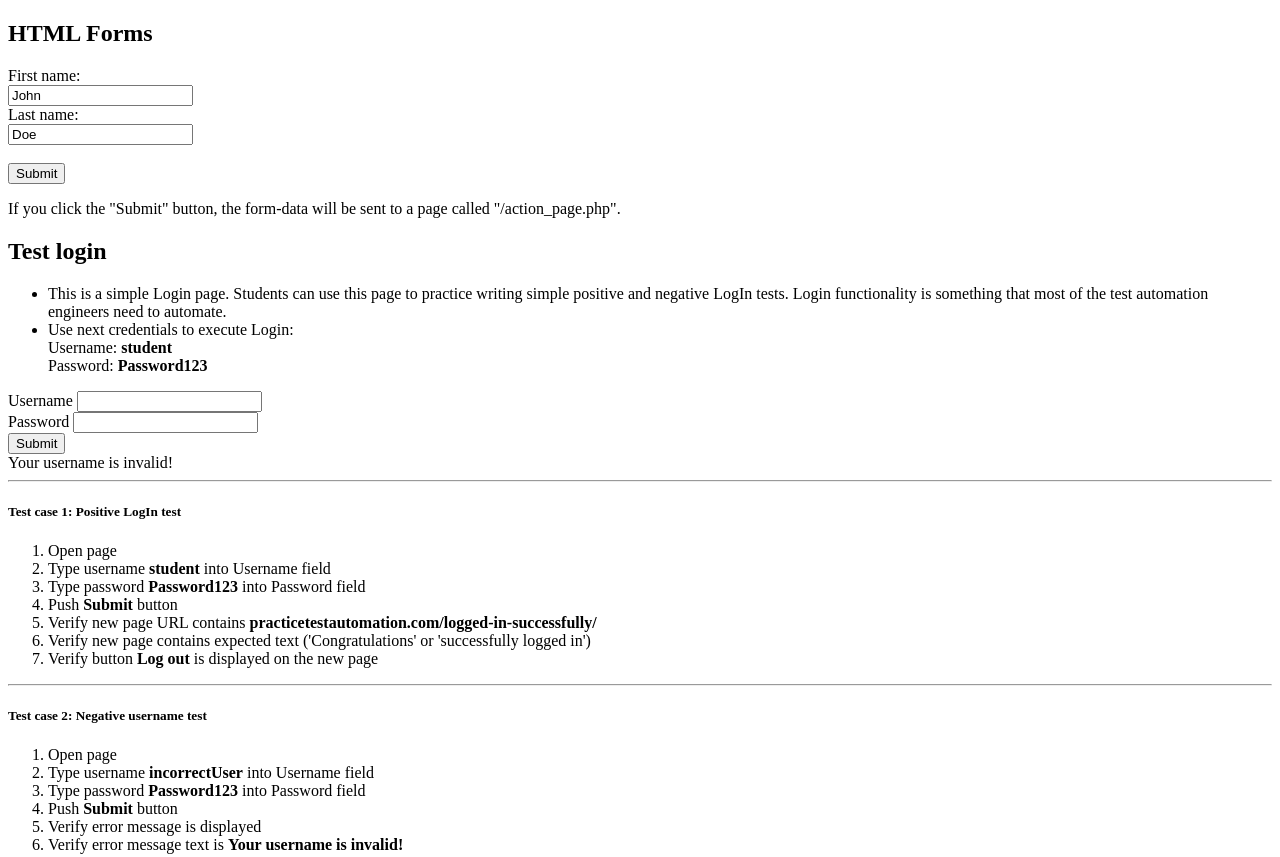
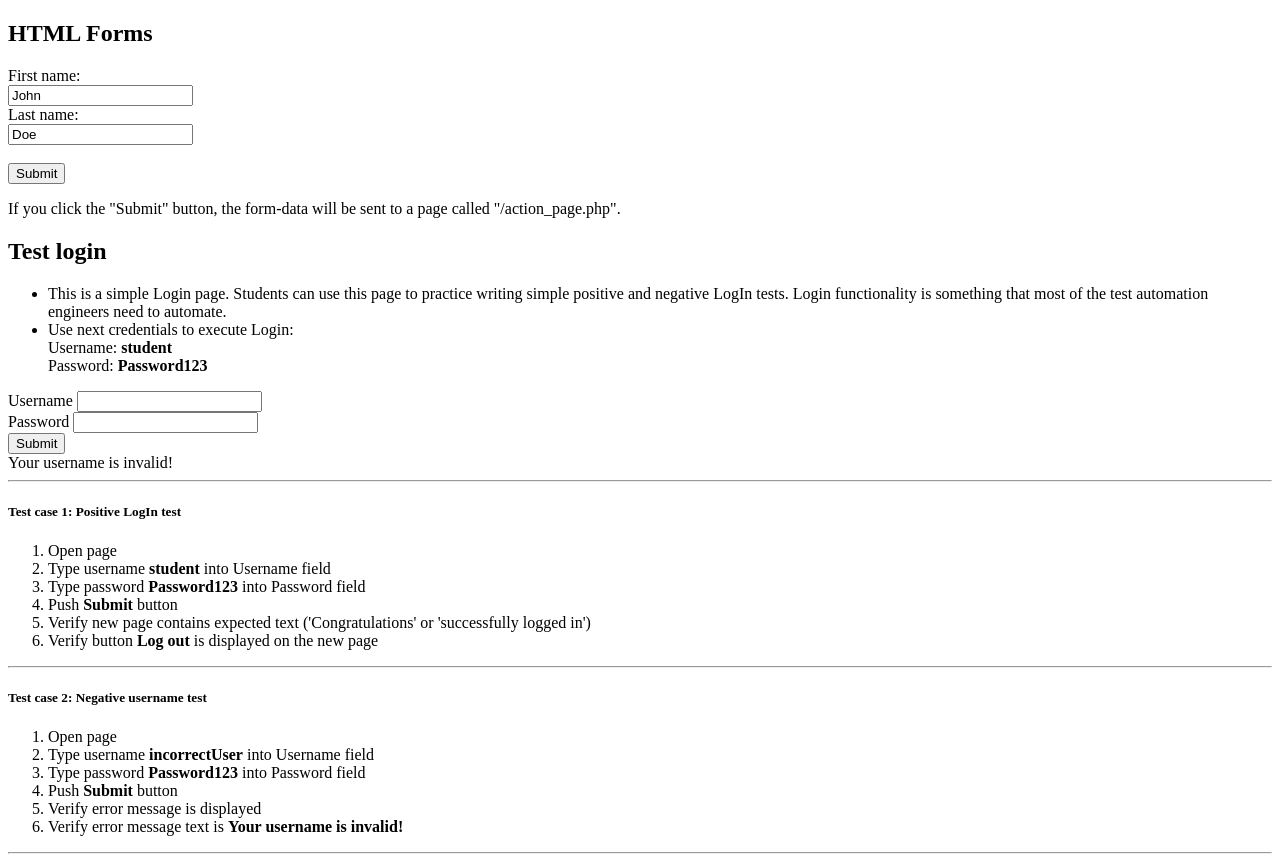
Before and after one commit to duxank/Selenium, a plain HTML site: page index.html in a window 1280 px wide. Shown: the top 857 px of the page. Drawn offline with Linux system fonts and the light colour scheme.

Commit message:
Update index.html

```diff
--- a/index.html
+++ b/index.html
@@ -46,7 +46,6 @@
 			<li>Type username <b>student</b> into Username field</li>
 			<li>Type password <b>Password123</b> into Password field</li>
 			<li>Push <b>Submit</b> button</li>
-			<li>Verify new page URL contains <b>practicetestautomation.com/logged-in-successfully/</b></li>
 			<!-- <li>Verify new page contains text 'Congratulations student. You successfully logged in!'</li> -->
 			<li>Verify new page contains expected text ('Congratulations' or 'successfully logged in')</li>
 			<li>Verify button <b>Log out</b> is displayed on the new page</li>
```
